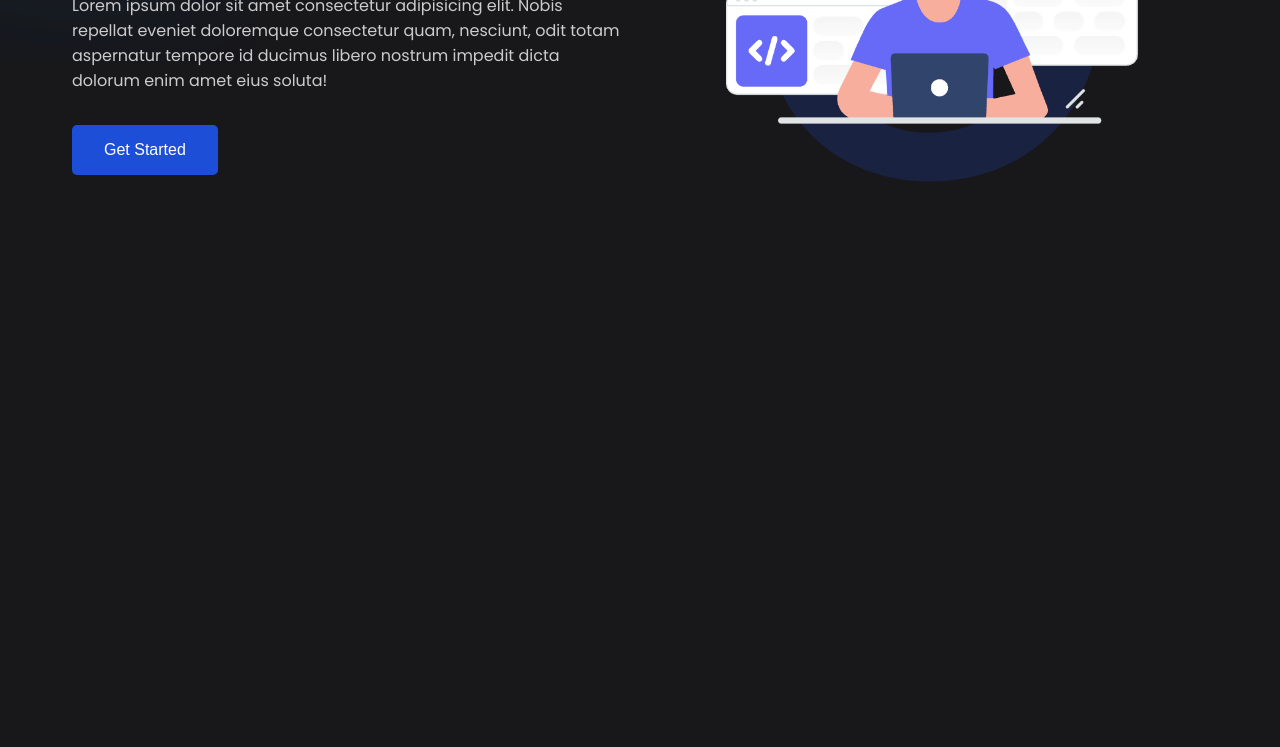
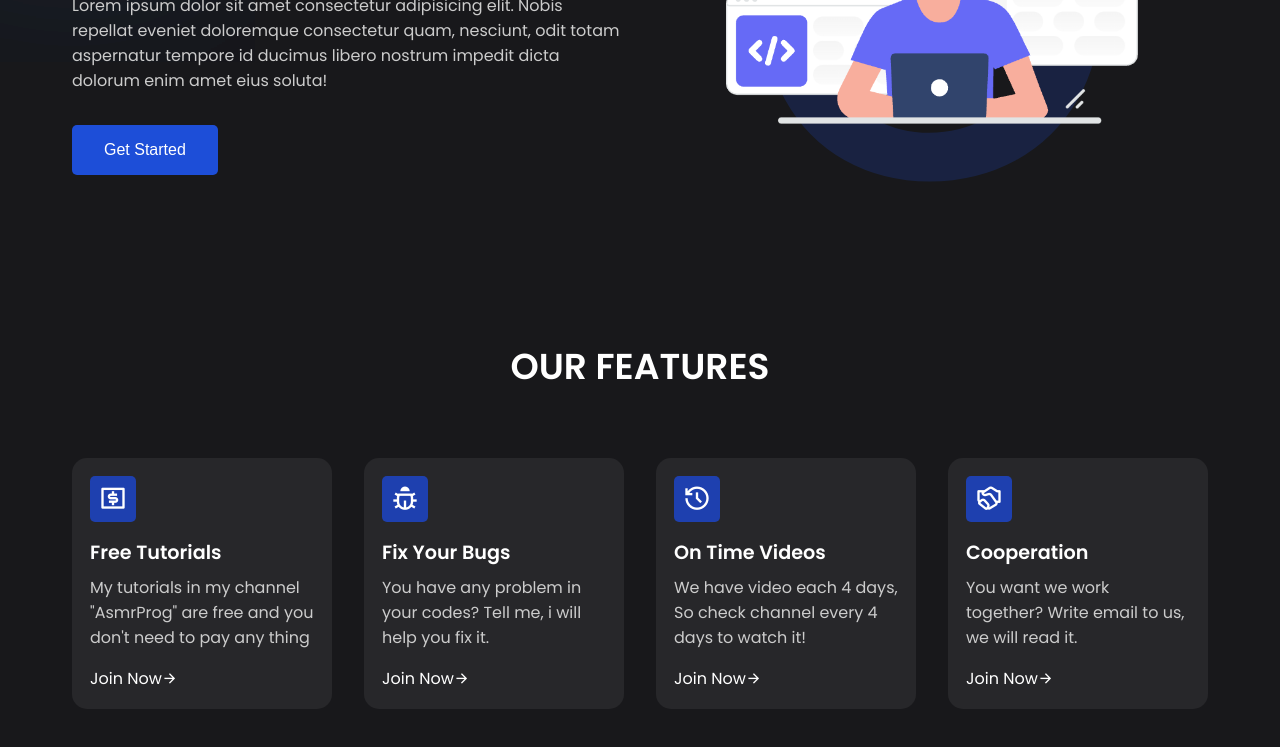
Before and after one commit to curly1210/Clone-Portfolio, a plain HTML site: page index.html in a window 1280 px wide. Shown: the part 447-1194 px from the top of the page. Before the commit the page ends 836 px from the top, so only its background shows below. Drawn offline with nearby package versions, Linux system fonts and the light colour scheme; a script that the page names is missing.

Commit message:
add features

```diff
--- a/index.html
+++ b/index.html
@@ -10,6 +10,7 @@
     <link rel="stylesheet" href="/styles/general.css" />
     <link rel="stylesheet" href="/styles/nav.css" />
     <link rel="stylesheet" href="/styles/header.css" />
+    <link rel="stylesheet" href="/styles/features.css" />
 
     <title>Portfolio</title>
   </head>
@@ -51,6 +52,47 @@
       </div>
     </header>
 
+    <section class="container">
+      <div class="header">OUR FEATURES</div>
+      <div class="features">
+        <div class="card">
+          <span><i class="ri-money-dollar-box-line"></i></span>
+          <h4>Free Tutorials</h4>
+          <p>
+            My tutorials in my channel "AsmrProg" are free and you don't need to
+            pay any thing
+          </p>
+          <a href="#">Join Now<i class="ri-arrow-right-line"></i></a>
+        </div>
+
+        <div class="card">
+          <span><i class="ri-bug-line"></i></span>
+          <h4>Fix Your Bugs</h4>
+          <p>
+            You have any problem in your codes? Tell me, i will help you fix it.
+          </p>
+          <a href="#">Join Now<i class="ri-arrow-right-line"></i></a>
+        </div>
+
+        <div class="card">
+          <span><i class="ri-history-line"></i></span>
+          <h4>On Time Videos</h4>
+          <p>
+            We have video each 4 days, So check channel every 4 days to watch
+            it!
+          </p>
+          <a href="#">Join Now<i class="ri-arrow-right-line"></i></a>
+        </div>
+
+        <div class="card">
+          <span><i class="ri-shake-hands-line"></i></span>
+          <h4>Cooperation</h4>
+          <p>You want we work together? Write email to us, we will read it.</p>
+          <a href="#">Join Now<i class="ri-arrow-right-line"></i></a>
+        </div>
+      </div>
+    </section>
+
     <script src="script.js"></script>
   </body>
 </html>
--- /dev/null
+++ b/styles/features.css
@@ -0,0 +1,59 @@
+
+section .header {
+  margin-bottom: 1rem;
+  color: #fff;
+  text-align: center;
+  font-size: 2.25rem;
+  font-weight: 600;
+}
+
+.features {
+  margin-top: 4rem;
+  display: grid;
+  grid-template-columns: repeat(4,1fr);
+  gap: 2rem;
+}
+
+.features .card {
+  background-color: #27272a;
+  padding: 1rem;
+  border: 2px solid transparent;
+  border-radius: 15px;
+  transition: all 0.3s;
+}
+
+.features .card:hover {
+  background-color: #323232;
+  border-color: #fff;
+}
+
+.features .card span {
+  display: inline-block;
+  background-color: #1e40af;
+  padding: 2px 9px;
+  margin-bottom: 1rem;
+  font-size: 1.75rem;
+  color: #fff;
+  border-radius:  5px;
+}
+
+.features .card h4 {
+  margin-bottom: 0.5rem;
+  color: #fff;
+  font-size: 1.2rem;
+  font-weight: 600;
+}
+
+.features .card p {
+  color: #ccc;
+  margin-bottom: 1rem;
+}
+
+.features .card a {
+  color: #fff;
+  transition: all 0.3s;
+}
+
+.features .card a:hover {
+  color: #1e40af;
+}
```
